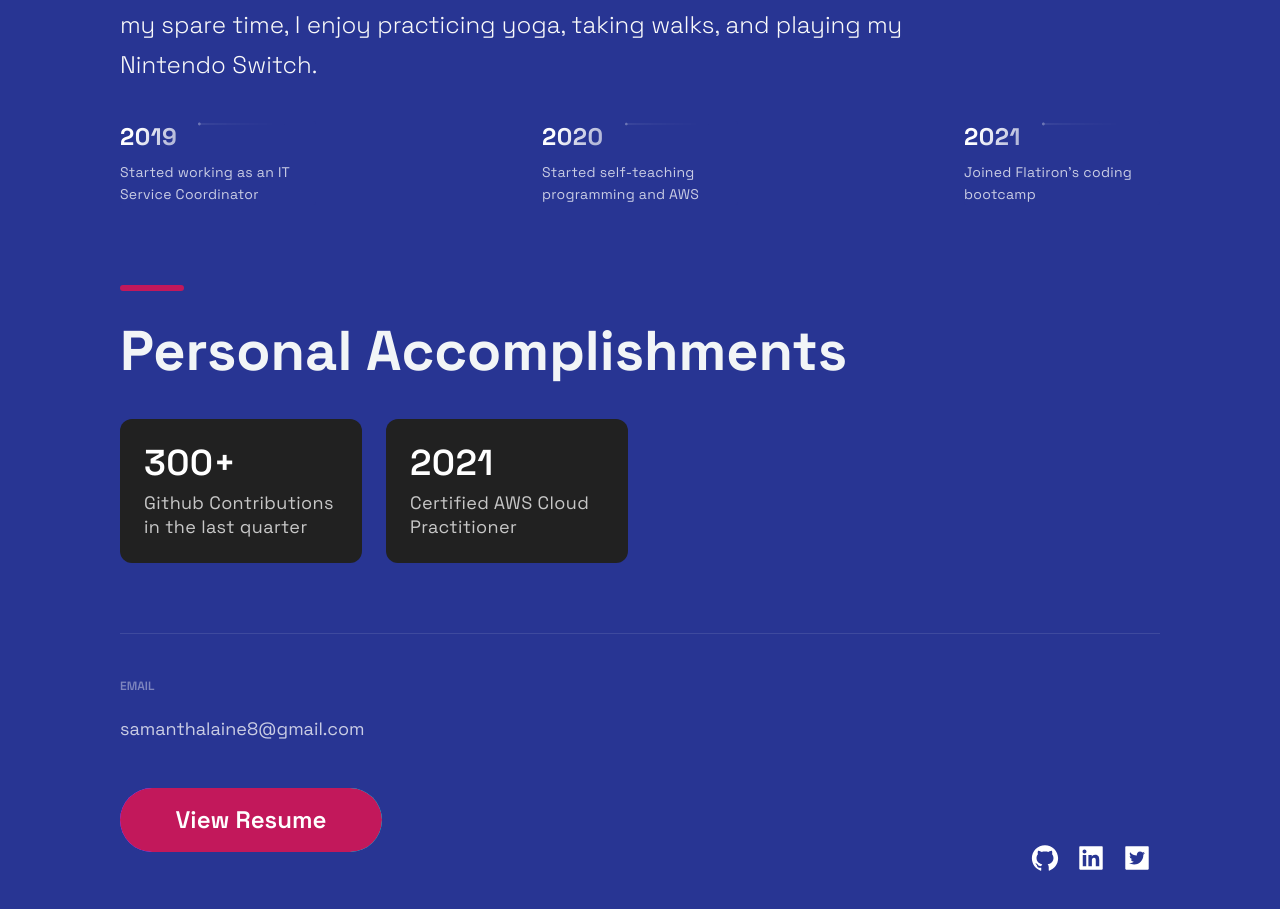
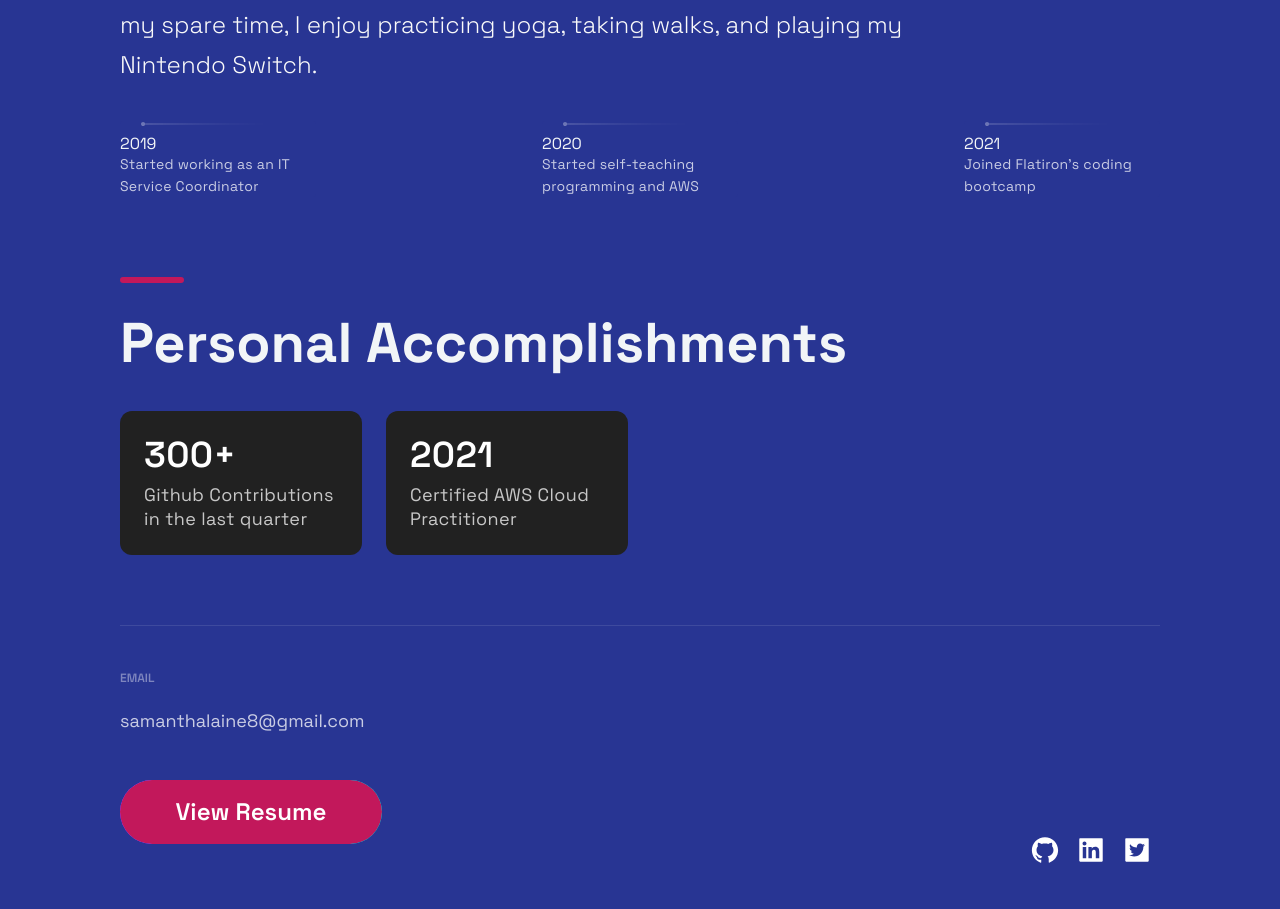
Before and after one commit to samanthalaine/personal-portfolio, a Next.js app: page / in a window 1280 px wide. Shown: the part 2887-3796 px from the top of the page. Built offline with nearby package versions, Linux system fonts and the light colour scheme.

Commit message:
updates to TL

```diff
--- a/src/components/TimeLine/TimeLine.js
+++ b/src/components/TimeLine/TimeLine.js
@@ -60,7 +60,7 @@ const Timeline = () => {
                 onClick={(e) => handleClick(e, index)}
               >
               <CarouselItemTitle>
-                {item.year}
+
                 <CarouselItemImg
                     width="208"
                     height="6"
@@ -92,6 +92,7 @@ const Timeline = () => {
                     </defs>
                   </CarouselItemImg>
               </CarouselItemTitle>
+              {item.year}
               <CarouselItemText>{item.text}</CarouselItemText>
               </CarouselItem>
             </CarouselMobileScrollNode>
```
